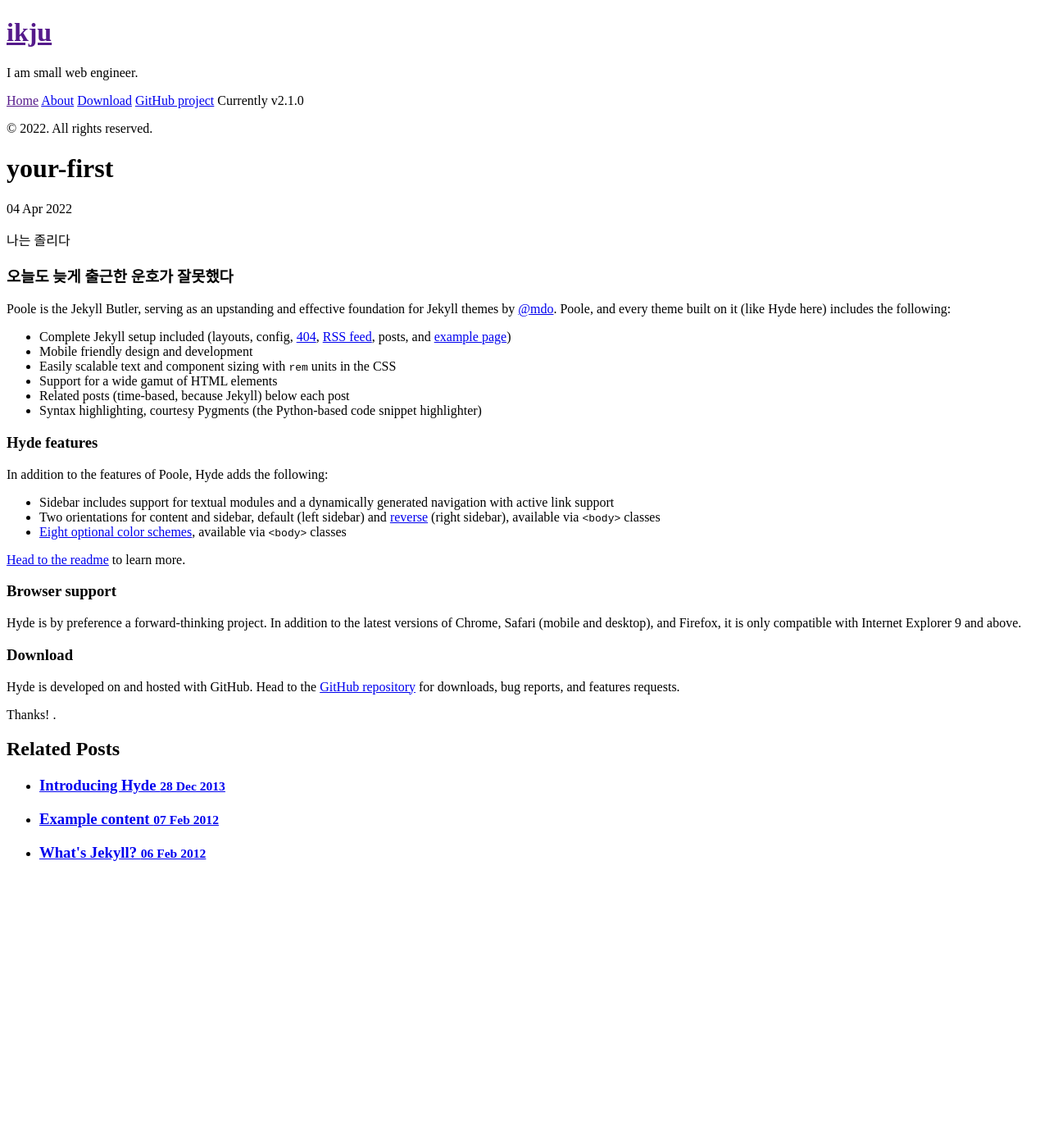
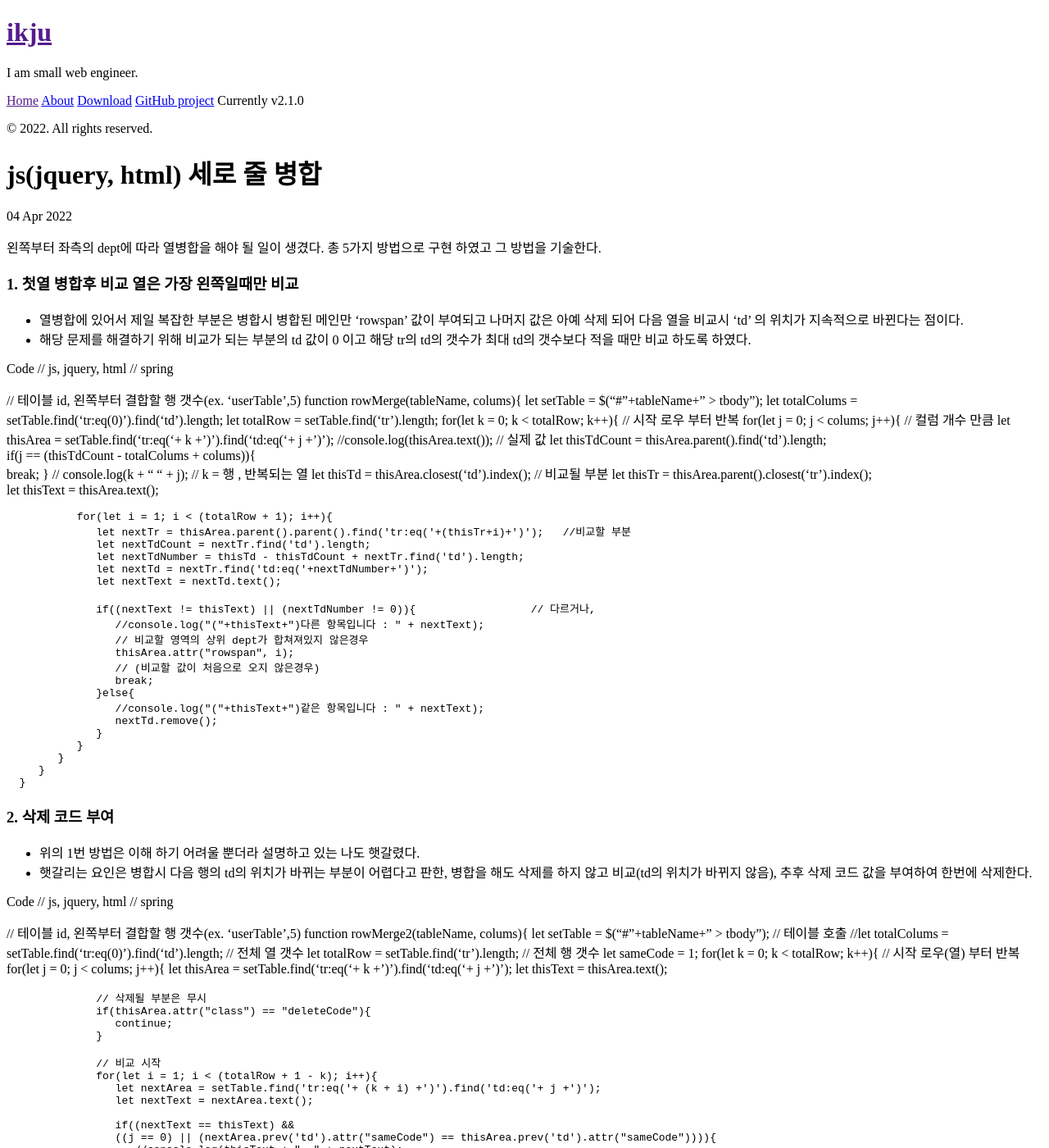
Before and after one commit to ikju1223/gitsleeplog.github.io, a Jekyll site: the page built from _posts/2022-04-04-your-first.md, in a window 1280 px wide and 1400 px high. Shown: the whole window at 82% size. Built offline with Jekyll 4.4.1, drawn with Linux system fonts in a browser that asks for light colours; Markdown is read by kramdown in place of the engine named in the settings; some of the changed text lies outside the part shown.

Commit message:
Update 2022-04-04-your-first.md

```diff
--- a/_posts/2022-04-04-your-first.md
+++ b/_posts/2022-04-04-your-first.md
@@ -1,30 +1,110 @@
 ---
 layout: post
-title: your-first
+title: 'js(jquery, html) 세로 줄 병합'
+published: true
 ---
 
-나는 졸리다
+왼쪽부터 좌측의 dept에 따라 열병합을 해야 될 일이 생겼다.
+총 5가지 방법으로 구현 하였고 그 방법을 기술한다.
 
-### 오늘도 늦게 출근한 운호가 잘못했다
+### 1. 첫열 병합후 비교 열은 가장 왼쪽일때만 비교
+- 열병합에 있어서 제일 복잡한 부분은 병합시 병합된 메인만 'rowspan' 값이 부여되고 나머지 값은 아예 삭제 되어 다음 열을 비교시 'td' 의 위치가 지속적으로 바뀐다는 점이다.
+- 해당 문제를 해결하기 위해 비교가 되는 부분의 td 값이 0 이고 해당 tr의 td의 갯수가 최대 td의 갯수보다 적을 때만 비교 하도록 하였다.
 
-Poole is the Jekyll Butler, serving as an upstanding and effective foundation for Jekyll themes by [@mdo](https://twitter.com/mdo). Poole, and every theme built on it (like Hyde here) includes the following:
+Code
+// js, jquery, html
+// spring
 
-* Complete Jekyll setup included (layouts, config, [404](/404), [RSS feed](/atom.xml), posts, and [example page](/about))
-* Mobile friendly design and development
-* Easily scalable text and component sizing with `rem` units in the CSS
-* Support for a wide gamut of HTML elements
-* Related posts (time-based, because Jekyll) below each post
-* Syntax highlighting, courtesy Pygments (the Python-based code snippet highlighter)
+// 테이블 id, 왼쪽부터 결합할 행 갯수(ex. 'userTable',5)
+function rowMerge(tableName, colums){
+         let setTable = $("#"+tableName+" > tbody");
+         let totalColums = setTable.find('tr:eq(0)').find('td').length;
+         let totalRow = setTable.find('tr').length;
+         for(let k = 0; k < totalRow; k++){                                       // 시작 로우 부터 반복
+            for(let j = 0; j < colums; j++){                                    // 컬럼 개수 만큼
+               let thisArea = setTable.find('tr:eq('+ k +')').find('td:eq('+ j +')');
+               //console.log(thisArea.text());         // 실제 값
+               let thisTdCount = thisArea.parent().find('td').length;
+               if(j == (thisTdCount - totalColums + colums)){
+                  break;
+               }
+               // console.log(k + " " + j);         // k = 행 , 반복되는 열
+               let thisTd = thisArea.closest('td').index();                        // 비교될 부분
+               let thisTr = thisArea.parent().closest('tr').index();
+               let thisText = thisArea.text();
 
-### Hyde features
+               for(let i = 1; i < (totalRow + 1); i++){
+                  let nextTr = thisArea.parent().parent().find('tr:eq('+(thisTr+i)+')');   //비교할 부분
+                  let nextTdCount = nextTr.find('td').length;
+                  let nextTdNumber = thisTd - thisTdCount + nextTr.find('td').length;
+                  let nextTd = nextTr.find('td:eq('+nextTdNumber+')');
+                  let nextText = nextTd.text();
 
-In addition to the features of Poole, Hyde adds the following:
+                  if((nextText != thisText) || (nextTdNumber != 0)){                  // 다르거나,
+                     //console.log("("+thisText+")다른 항목입니다 : " + nextText);
+                     // 비교할 영역의 상위 dept가 합쳐져있지 않은경우
+                     thisArea.attr("rowspan", i);
+                     // (비교할 값이 처음으로 오지 않은경우)
+                     break;
+                  }else{
+                     //console.log("("+thisText+")같은 항목입니다 : " + nextText);
+                     nextTd.remove();
+                  }
+               }
+            }
+         }
+      }
 
-* Sidebar includes support for textual modules and a dynamically generated navigation with active link support
-* Two orientations for content and sidebar, default (left sidebar) and [reverse](https://github.com/poole/lanyon#reverse-layout) (right sidebar), available via `<body>` classes
-* [Eight optional color schemes](https://github.com/poole/hyde#themes), available via `<body>` classes
 
-[Head to the readme](https://github.com/poole/hyde#readme) to learn more.
+### 2. 삭제 코드 부여
+- 위의 1번 방법은 이해 하기 어려울 뿐더라 설명하고 있는 나도 햇갈렸다.
+- 햇갈리는 요인은 병합시 다음 행의 td의 위치가 바뀌는 부분이 어렵다고 판한,
+병합을 해도 삭제를 하지 않고 비교(td의 위치가 바뀌지 않음), 추후 삭제 코드 값을 부여하여 한번에 삭제한다.
+
+
+Code
+// js, jquery, html
+// spring
+
+// 테이블 id, 왼쪽부터 결합할 행 갯수(ex. 'userTable',5)
+function rowMerge2(tableName, colums){
+            let setTable = $("#"+tableName+" > tbody");                                 // 테이블 호출
+            //let totalColums = setTable.find('tr:eq(0)').find('td').length;                  // 전체 열 갯수
+            let totalRow = setTable.find('tr').length;                                 // 전체 행 갯수
+            let sameCode = 1;
+            for(let k = 0; k < totalRow; k++){                                       // 시작 로우(열) 부터 반복
+               for(let j = 0; j < colums; j++){
+                  let thisArea = setTable.find('tr:eq('+ k +')').find('td:eq('+ j +')');
+                  let thisText = thisArea.text();
+
+                  // 삭제될 부분은 무시
+                  if(thisArea.attr("class") == "deleteCode"){
+                     continue;
+                  }
+
+                  // 비교 시작
+                  for(let i = 1; i < (totalRow + 1 - k); i++){
+                     let nextArea = setTable.find('tr:eq('+ (k + i) +')').find('td:eq('+ j +')');
+                     let nextText = nextArea.text();
+
+                     if((nextText == thisText) &&
+                     ((j == 0) || (nextArea.prev('td').attr("sameCode") == thisArea.prev('td').attr("sameCode")))){
+                        //console.log(thisText + "  " + nextText);
+                        nextArea.attr("sameCode", sameCode);      // 상위 dept 병합여부 판별용
+                        nextArea.attr("class", "deleteCode");      // 삭제될 부분 저장
+                     }else{
+                        //console.log(thisText + "  " + nextText);
+                        thisArea.attr("sameCode", sameCode);      // 다를경우 중단후 rowpan부여, sameCode 값 증가
+                        thisArea.attr("rowspan", i);
+                        sameCode = sameCode + 1;
+                        break;
+                     }
+                  }
+               }
+            }
+            $('.deleteCode').remove();   // 삭제
+            $("td").removeAttr("samecode");
+         }
 
 ### Browser support
 
```
